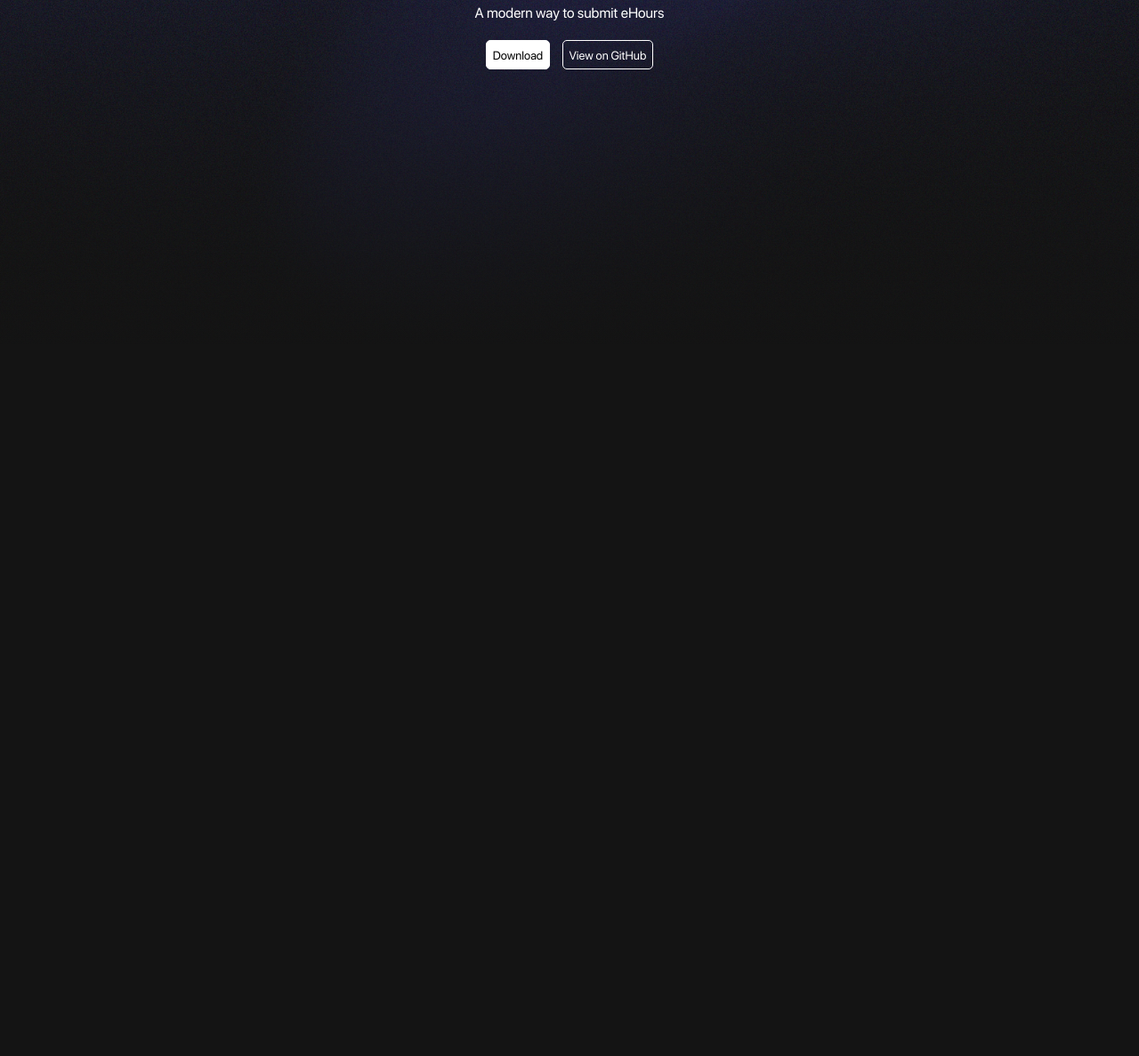
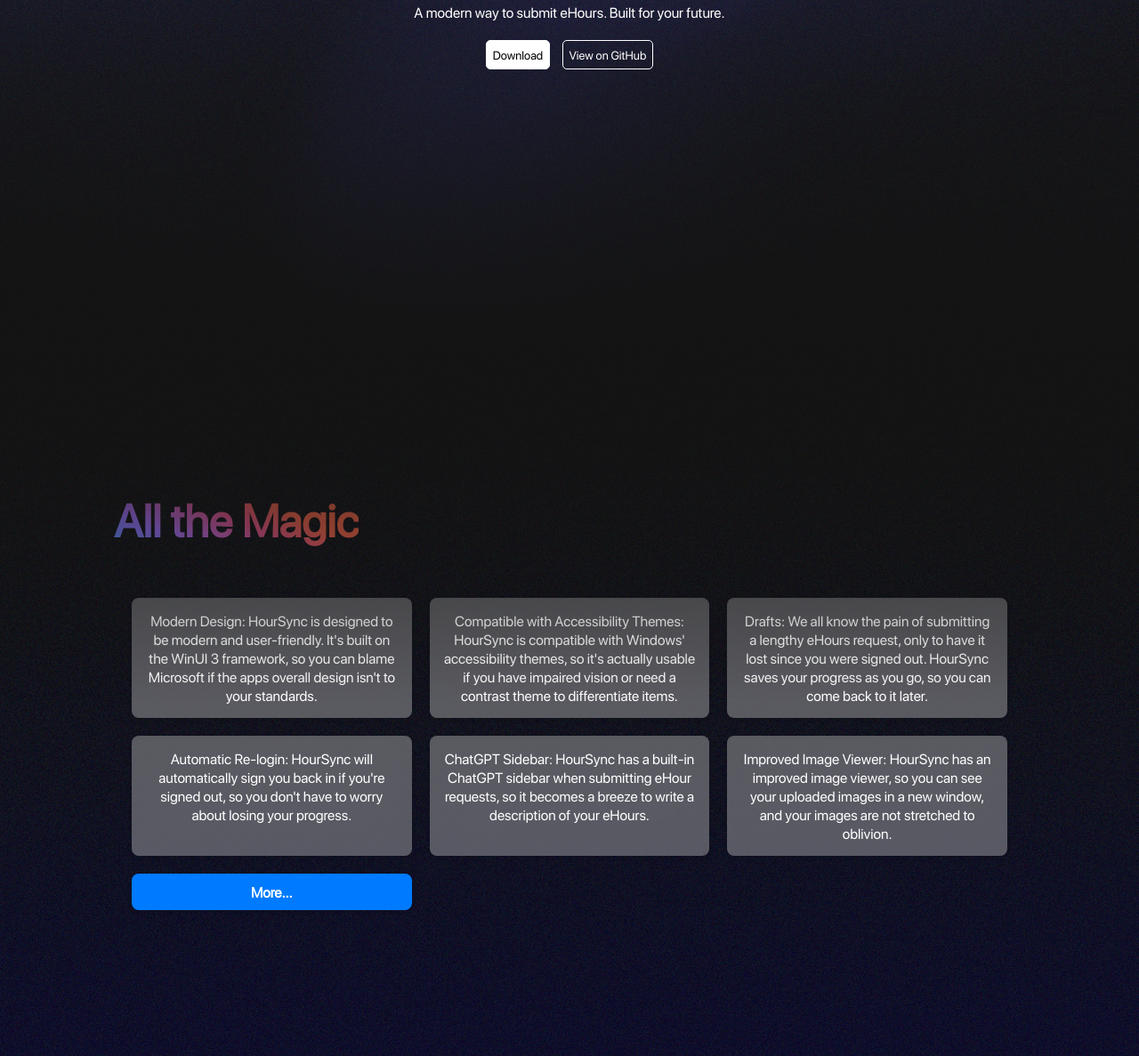
Before and after one commit to npxrc/hoursyncwebsite, a plain HTML site: page index.html in a window 1280 px wide. Shown: the part 413-1600 px from the top of the page at 89% size. Before the commit the page ends 800 px from the top, so only its background shows below. Drawn offline with Linux system fonts and the light colour scheme.

Commit message:
02/25/24 night update

```diff
--- a/index.html
+++ b/index.html
@@ -32,7 +32,7 @@
 			</div>
 			<div id="hero-grad">
 				<div class="content">
-					<p>A modern way to submit eHours</p>
+					<p>A modern way to submit eHours. Built for your future.</p>
 					<span>
 						<button
 							class="primary download"
@@ -139,16 +139,51 @@
 				</div>
 			</div>
 		</div>
-		<!-- <div id="features">
+		<div id="features">
+			<h1>All the Magic</h1>
+			<div class="grid-container">
+				<div class="grid-item">
+					Modern Design: HourSync is designed to be modern and
+					user-friendly. It's built on the WinUI 3 framework, so you
+					can blame Microsoft if the apps overall design isn't to your
+					standards.
+				</div>
+				<div class="grid-item">
+					Compatible with Accessibility Themes: HourSync is compatible
+					with Windows' accessibility themes, so it's actually usable
+					if you have impaired vision or need a contrast theme to
+					differentiate items.
+				</div>
+				<div class="grid-item">
+					Drafts: We all know the pain of submitting a lengthy eHours
+					request, only to have it lost since you were signed out.
+					HourSync saves your progress as you go, so you can come back
+					to it later.
+				</div>
+				<div class="grid-item">
+					Automatic Re-login: HourSync will automatically sign you
+					back in if you're signed out, so you don't have to worry
+					about losing your progress.
+				</div>
+				<div class="grid-item">
+					ChatGPT Sidebar: HourSync has a built-in ChatGPT sidebar
+					when submitting eHour requests, so it becomes a breeze to
+					write a description of your eHours.
+				</div>
+				<div class="grid-item">
+					Improved Image Viewer: HourSync has an improved image
+					viewer, so you can see your uploaded images in a new window,
+					and your images are not stretched to oblivion.
+				</div>
+				<div class="grid-item more-button">More...</div>
+			</div>
+
 			<div id="features-grad"></div>
 		</div>
-		<div id="testimonials"></div> -->
+		<!-- <div id="testimonials"></div> -->
 
 		<script>
 			let url = location.pathname;
-
-			console.log(url);
-
 			if (url !== "/" && url !== "/index.html") {
 				location.replace(`/404?url=${url}`);
 			}
--- a/style.css
+++ b/style.css
@@ -136,7 +136,85 @@ button:active {
 	left: 0;
 	display: block;
 	z-index: 2;
+	pointer-events: none;
 }
+#features h1 {
+	background: linear-gradient(
+		209deg,
+		#ea6044 39%,
+		#dc5083 50%,
+		#9a6df7 67%,
+		#3f8def 81%
+	);
+	background-size: 200%;
+	background-clip: border-box;
+	background-clip: border-box;
+	-webkit-background-clip: text;
+	background-clip: text;
+	color: transparent;
+	display: inline-block;
+	font-size: 4vmax;
+
+	animation: h1BgMove 4s infinite ease-in-out;
+}
+@keyframes h1BgMove {
+	50% {
+		background-position: 100% 100%;
+	}
+}
+/* Basic grid styling */
+.grid-container {
+	display: grid;
+	grid-template-columns: repeat(3, 1fr); /* Default to 3 columns */
+	grid-template-rows: repeat(2, auto); /* 2 rows for desktop */
+	gap: 20px;
+	margin: 20px;
+}
+
+.grid-item {
+	padding: 15px;
+	backdrop-filter: blur(20px);
+	background-color: rgba(200, 200, 200, 0.4);
+	border-radius: 8px;
+	box-shadow: 0 2px 4px rgba(0, 0, 0, 0.1);
+	text-align: center;
+}
+
+.more-button {
+	text-align: center;
+	font-weight: bold;
+	background-color: #007bff;
+	color: white;
+	cursor: pointer;
+	border-radius: 8px;
+	padding: 10px;
+}
+
+/* Responsiveness for tablet (iPad, split screen on windows) */
+@media (max-width: 1024px) {
+	.grid-container {
+		grid-template-columns: repeat(2, 1fr); /* 2 columns */
+		grid-template-rows: repeat(3, auto); /* 3 rows */
+	}
+
+	.more-button {
+		grid-column: span 2; /* Make the "More..." button span 2 columns */
+	}
+}
+
+/* Responsiveness for mobile (iPhone) */
+@media (max-width: 600px) {
+	.grid-container {
+		grid-template-columns: 1fr; /* 1 column */
+		grid-template-rows: repeat(3, auto); /* 3 rows */
+	}
+
+	.more-button {
+		grid-column: span 1; /* "More..." button stays on one row */
+		margin-top: 10px; /* Add some spacing on top */
+	}
+}
+
 /* Testimonials (maybe?) */
 #testimonials {
 }
```
